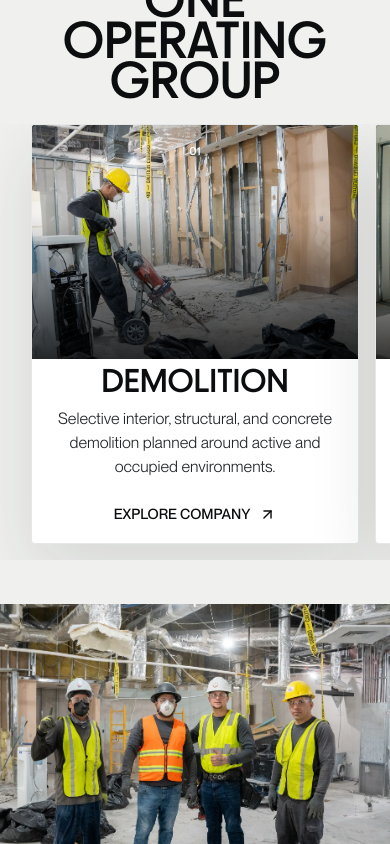
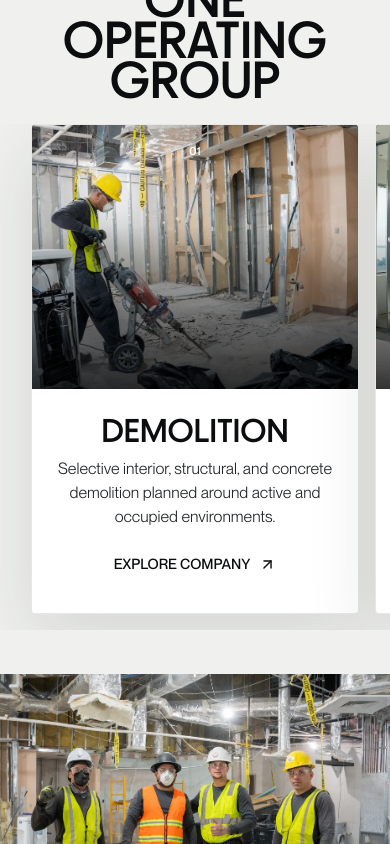
Before and after one commit to alexsalicio23/jz-group-revised-site, a Next.js app: page / in a window 390 px wide. Shown: the part 2600-3444 px from the top of the page. Built offline with nearby package versions, Linux system fonts and the light colour scheme; no server answers.

Commit message:
Keep responsive card text contained

```diff
--- a/app/globals.css
+++ b/app/globals.css
@@ -764,8 +764,8 @@ ul {
 .division-stack-card {
   display: grid;
   min-width: 0;
-  min-height: 500px;
-  grid-template-rows: 56% 44%;
+  min-height: 560px;
+  grid-template-rows: minmax(280px, 56%) auto;
   overflow: hidden;
   color: var(--ink);
   background: var(--paper);
@@ -777,6 +777,9 @@ ul {
 
 .division-card-visual {
   position: relative;
+  width: 100%;
+  max-width: 100%;
+  min-width: 0;
   min-height: 0;
   overflow: hidden;
   background: var(--graphite);
@@ -826,6 +829,9 @@ ul {
 
 .division-card-copy {
   display: flex;
+  width: 100%;
+  max-width: 100%;
+  min-width: 0;
   min-height: 0;
   flex-direction: column;
   justify-content: space-between;
@@ -837,6 +843,15 @@ ul {
   color: var(--steel);
   font-size: clamp(0.82rem, 0.9vw, 0.96rem);
   line-height: 1.45;
+}
+
+.division-card-copy > *,
+.division-card-copy h3,
+.division-card-copy p,
+.division-card-link {
+  max-width: 100%;
+  min-width: 0;
+  overflow-wrap: anywhere;
 }
 
 .division-card-link {
@@ -910,6 +925,7 @@ ul {
     top: 59%;
     left: 50%;
     min-height: 0;
+    grid-template-rows: 56% 44%;
     will-change: transform, opacity, width, height;
   }
 
--- a/app/mobile-optimization.css
+++ b/app/mobile-optimization.css
@@ -164,8 +164,9 @@
   }
 
   .division-stack-card {
-    height: 420px;
-    min-height: 420px;
+    height: 490px;
+    min-height: 490px;
+    grid-template-rows: 54% 46%;
   }
 
   .division-card-copy {
@@ -178,6 +179,51 @@
 
   .division-card-copy p {
     font-size: 0.96rem;
+  }
+
+  .metric-service-index > a,
+  .metric-service-index > article {
+    padding-right: clamp(1.25rem, 7vw, 2.25rem);
+    padding-left: clamp(1.25rem, 7vw, 2.25rem);
+  }
+
+  .metric-service-index h3 {
+    font-size: clamp(1.55rem, 7.8vw, 1.95rem);
+    overflow-wrap: normal;
+    word-break: normal;
+  }
+
+  .division-card-visual,
+  .division-card-copy,
+  .division-card-copy > *,
+  .metric-service-index > a,
+  .metric-service-index > article,
+  .metric-service-index h3,
+  .metric-service-index p,
+  .team-card-copy,
+  .team-card-copy > *,
+  .metric-content-card > *,
+  .metric-spec-grid article > *,
+  .form-routing,
+  .form-routing > *,
+  .qualification-item,
+  .qualification-item h3,
+  .qualification-item button,
+  .qualification-item button strong {
+    width: auto;
+    max-width: 100%;
+    min-width: 0;
+    overflow-wrap: anywhere;
+  }
+
+  .metric-service-index h3 {
+    overflow-wrap: normal;
+  }
+
+  .metric-service-index svg {
+    top: 1.25rem;
+    right: 0.25rem;
+    grid-row: auto;
   }
 
   .metric-delivery-media,
```
Also changed, not shown: 2 other files (tests, documents, lock files or other folders).
